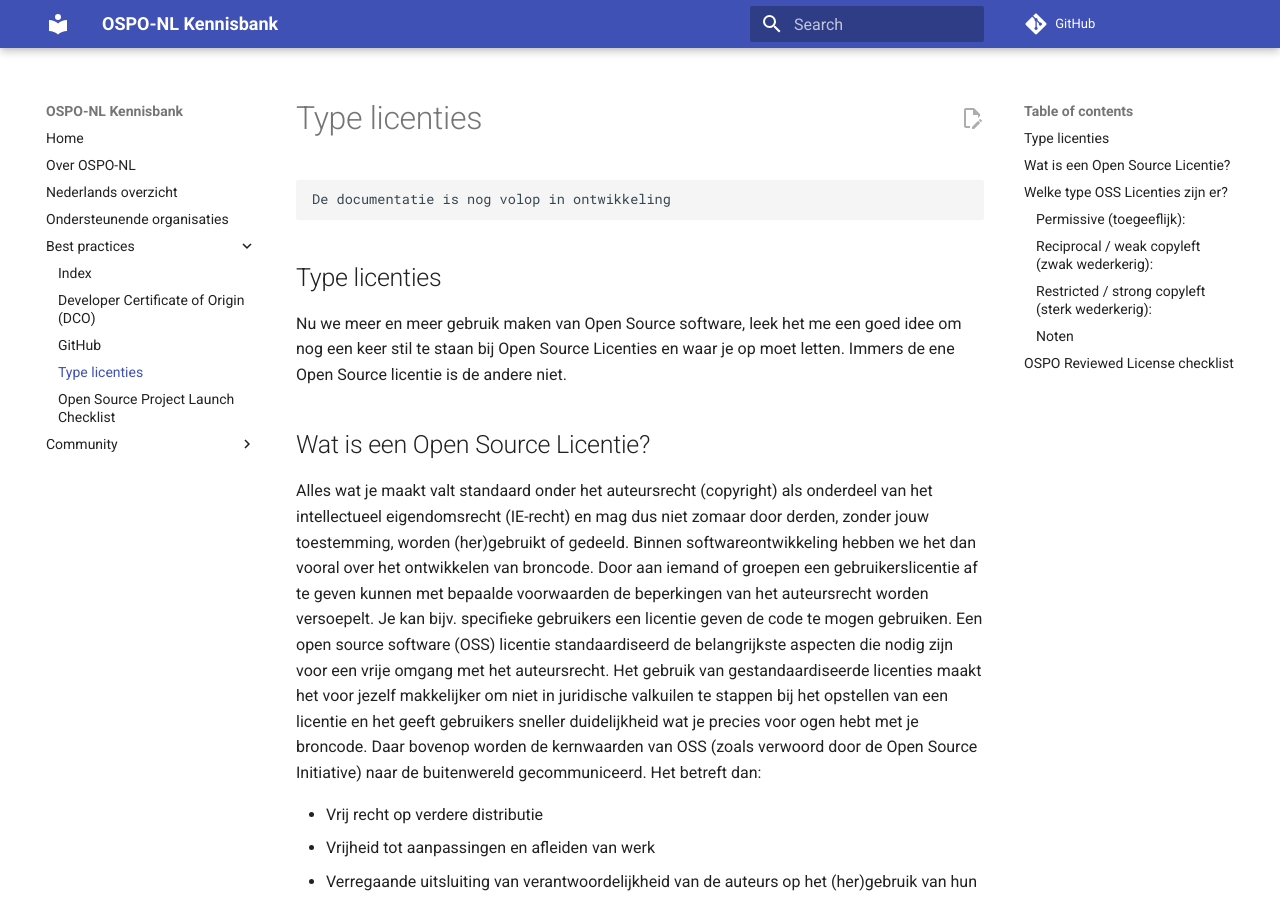
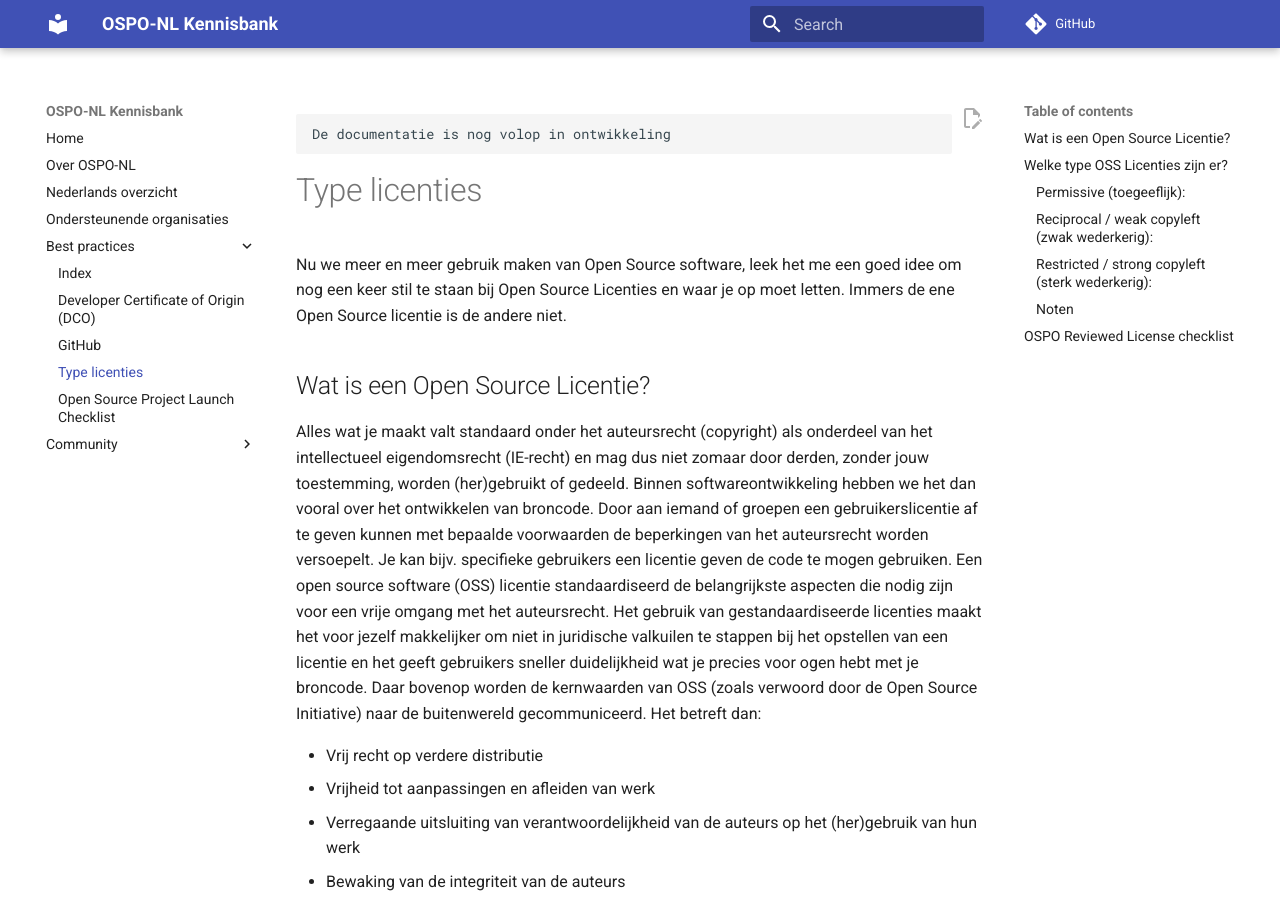
Before and after one commit to ospo-nl/kennisbank, an MkDocs documentation site: the page built from docs/Best practices/Type licenties.md, in a window 1280 px wide and 900 px high. Built offline with MkDocs 1.6.1 and Material for MkDocs 9.7.7, drawn with Linux system fonts in a browser that asks for light colours; comment, search, counter and statistics services are not loaded.

Commit message:
Update docs/Best practices/Type licenties.md
Co-authored-by: Jonas van den Bogaard <3628277+Jonasvdbo@users.noreply.github.com>
Signed-off-by: MauriceHendriks <13993817+MauriceHendriks@users.noreply.github.com>

````diff
--- a/docs/Best practices/Type licenties.md
+++ b/docs/Best practices/Type licenties.md
@@ -1,7 +1,7 @@
 ```{warning}
 De documentatie is nog volop in ontwikkeling
 ```
-## Type licenties
+# Type licenties
 
 Nu we meer en meer gebruik maken van Open Source software, leek het me een goed idee om nog een keer stil te staan bij
 Open Source Licenties en waar je op moet letten. Immers de ene Open Source licentie is de andere niet.
````
